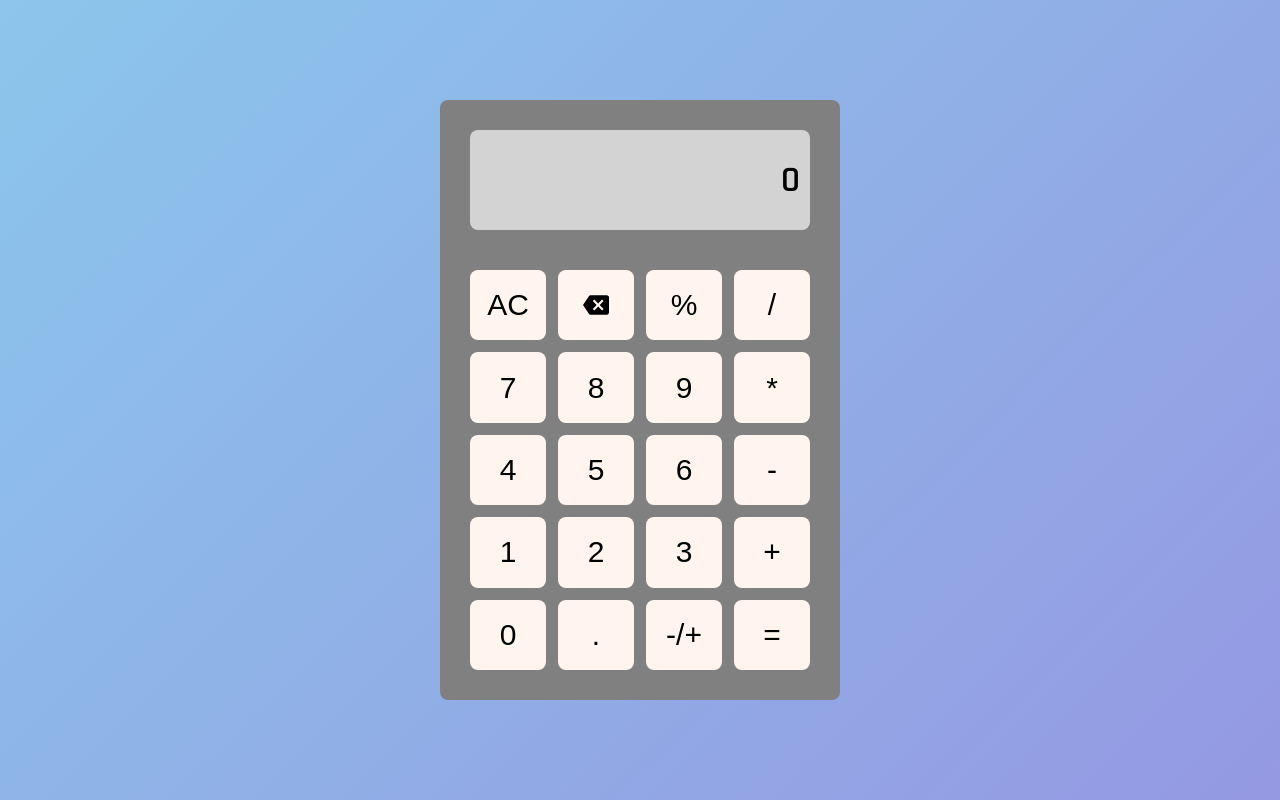
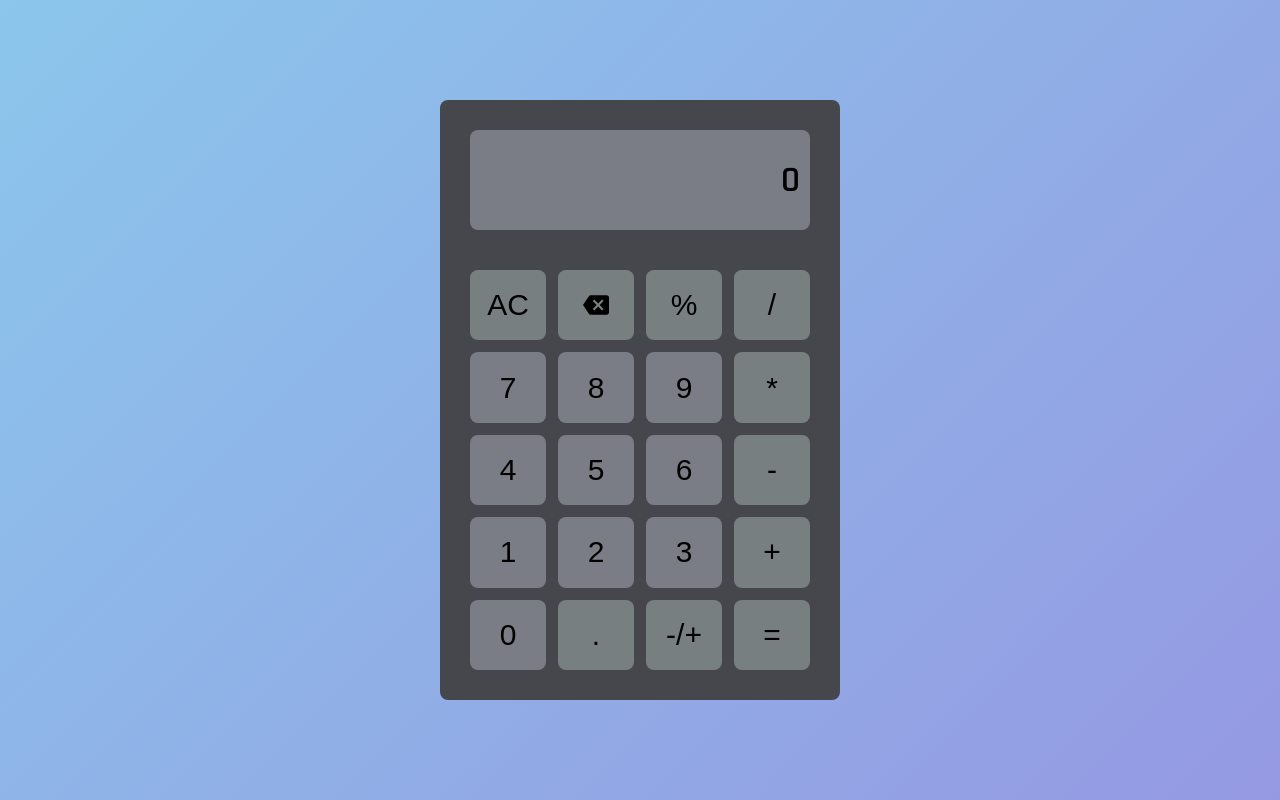
Before and after one commit to radekskrabucha/calculator, a plain HTML site: page index.html in a window 1280 px wide. Drawn offline with Linux system fonts and the light colour scheme.

Commit message:
Changed style.css and changed one key in script.js

```diff
--- a/index.html
+++ b/index.html
@@ -36,7 +36,7 @@
          <button data-key="+" class="btn operator">+</button>
          <button data-key="0" class="btn number">0</button>
          <button data-key="." class="btn coma">.</button>
-         <button data-key=" " class="btn reciprocal">-/+</button>
+         <button data-key="r" class="btn reciprocal">-/+</button>
          <button data-key="=" class="btn operate">=</button>
       </div>
    </div>
--- a/style.css
+++ b/style.css
@@ -1,3 +1,10 @@
+:root {
+  --dim-grey: #696f74ff;
+  --gray-web: #777f81ff;
+  --davys-grey: #585760ff;
+  --light-grey: #7b7d86ff;
+  --dark-grey: #46474dff;
+}
 * {
   margin: 0;
   padding: 0;
@@ -20,7 +27,7 @@ div {
   width: 400px;
   height: 600px;
   padding: 30px;
-  background-color: gray;
+  background-color: var(--dark-grey);
   display: flex;
   flex-direction: column;
   justify-content: space-between;
@@ -31,7 +38,7 @@ div {
   width: 100%;
   min-height: 100px;
   height: auto;
-  background-color: lightgray;
+  background-color: var(--light-grey);
   padding: 10px;
   margin-bottom: 40px;
   font-size: 24px;
@@ -53,7 +60,7 @@ div {
   gap: 12px;
 }
 .btn {
-  background-color: seashell;
+  background-color: var(--light-grey);
   display: flex;
   align-items: center;
   justify-content: center;
@@ -69,7 +76,15 @@ div {
 .btn:active {
   transform: scale(0.95);
 }
-
+.operator,
+.percent,
+.coma,
+.operate,
+.reciprocal,
+.delete,
+.backspace {
+  background-color: var(--gray-web);
+}
 .svg {
   height: 26px;
   width: 26px;
```
